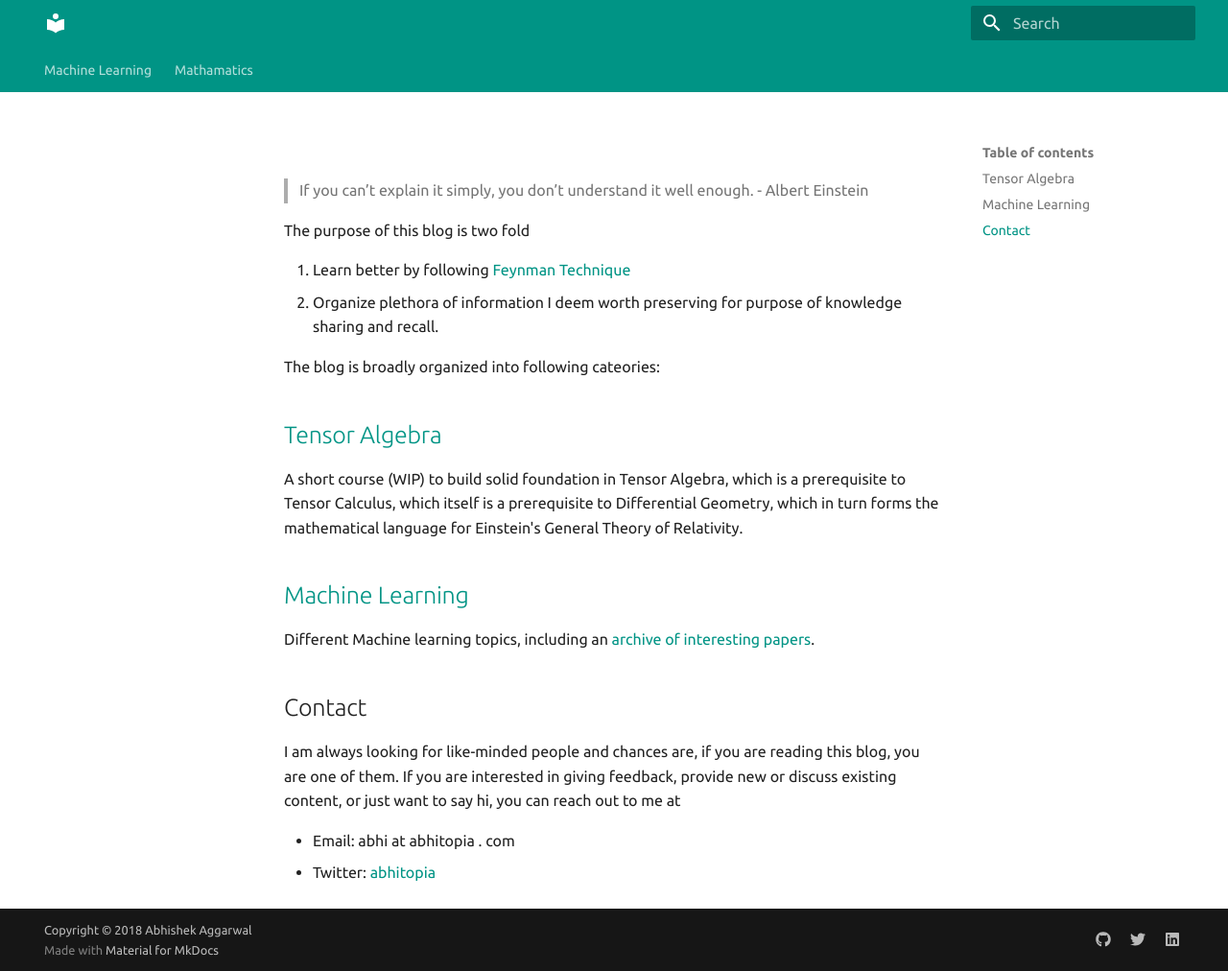
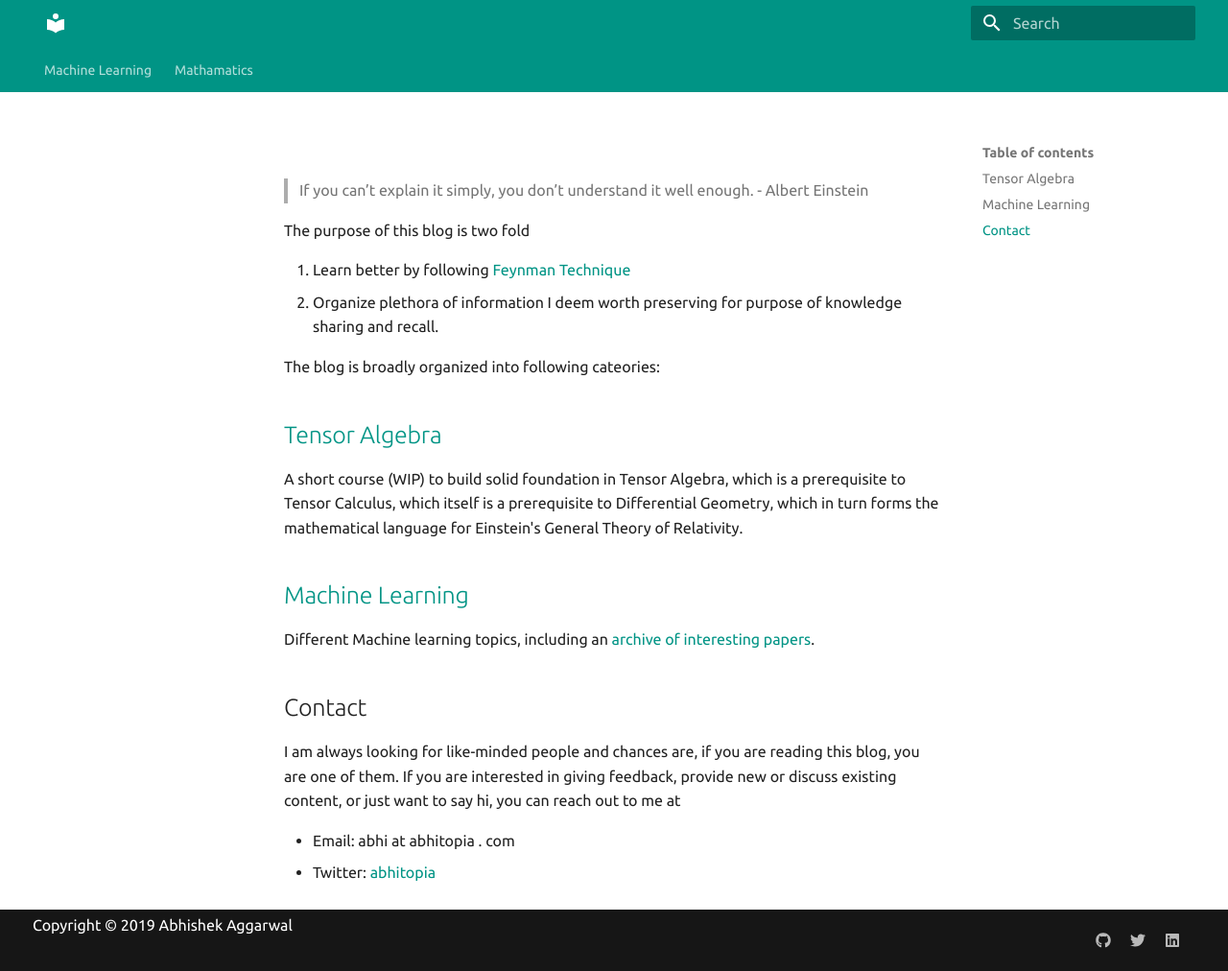
Before and after one commit to abhitopia/abhitopia.github.com, an MkDocs documentation site: the page built from docs/index.md, in a window 1280 px wide and 1012 px high. Shown: the whole window at 96% size. Built offline with MkDocs 1.6.1 and Material for MkDocs 9.7.7, drawn with Linux system fonts in a browser that asks for light colours.

Commit message:
removing the mkdocs footer signature

```diff
--- a/mkdocs.yml
+++ b/mkdocs.yml
@@ -19,7 +19,7 @@ nav:
 #repo_url: 'https://github.com/squidfunk/mkdocs-material'
 
 # Copyright
-copyright: 'Copyright &copy; 2018 Abhishek Aggarwal'
+copyright: 'Copyright &copy; 2019 Abhishek Aggarwal'
 
 # Configuration
 theme:
--- /dev/null
+++ b/theme/partials/footer.html
@@ -0,0 +1,102 @@
+<!--
+  Copyright (c) 2016-2019 Martin Donath <martin.donath@squidfunk.com>
+
+  Permission is hereby granted, free of charge, to any person obtaining a copy
+  of this software and associated documentation files (the "Software"), to
+  deal in the Software without restriction, including without limitation the
+  rights to use, copy, modify, merge, publish, distribute, sublicense, and/or
+  sell copies of the Software, and to permit persons to whom the Software is
+  furnished to do so, subject to the following conditions:
+
+  The above copyright notice and this permission notice shall be included in
+  all copies or substantial portions of the Software.
+
+  THE SOFTWARE IS PROVIDED "AS IS", WITHOUT WARRANTY OF ANY KIND, EXPRESS OR
+  IMPLIED, INCLUDING BUT NOT LIMITED TO THE WARRANTIES OF MERCHANTABILITY,
+  FITNESS FOR A PARTICULAR PURPOSE AND NON-INFRINGEMENT. IN NO EVENT SHALL THE
+  AUTHORS OR COPYRIGHT HOLDERS BE LIABLE FOR ANY CLAIM, DAMAGES OR OTHER
+  LIABILITY, WHETHER IN AN ACTION OF CONTRACT, TORT OR OTHERWISE, ARISING
+  FROM, OUT OF OR IN CONNECTION WITH THE SOFTWARE OR THE USE OR OTHER DEALINGS
+  IN THE SOFTWARE.
+-->
+
+{% import "partials/language.html" as lang with context %}
+
+<!-- Application footer -->
+<footer class="md-footer">
+
+  <!-- Link to previous and/or next page -->
+  {% if page.previous_page or page.next_page %}
+    <div class="md-footer-nav">
+      <nav class="md-footer-nav__inner md-grid">
+
+        <!-- Link to previous page -->
+        {% if page.previous_page %}
+          <a href="{{ page.previous_page.url | url }}"
+              title="{{ page.previous_page.title }}"
+              class="md-flex md-footer-nav__link md-footer-nav__link--prev"
+              rel="prev">
+            <div class="md-flex__cell md-flex__cell--shrink">
+              <i class="md-icon md-icon--arrow-back
+                    md-footer-nav__button"></i>
+            </div>
+            <div class="md-flex__cell md-flex__cell--stretch
+                  md-footer-nav__title">
+              <span class="md-flex__ellipsis">
+                <span class="md-footer-nav__direction">
+                  {{ lang.t("footer.previous") }}
+                </span>
+                {{ page.previous_page.title }}
+              </span>
+            </div>
+          </a>
+        {% endif %}
+
+        <!-- Link to next page -->
+        {% if page.next_page %}
+          <a href="{{ page.next_page.url | url }}"
+              title="{{ page.next_page.title }}"
+              class="md-flex md-footer-nav__link md-footer-nav__link--next"
+              rel="next">
+            <div class="md-flex__cell md-flex__cell--stretch
+                  md-footer-nav__title">
+              <span class="md-flex__ellipsis">
+                <span class="md-footer-nav__direction">
+                  {{ lang.t("footer.next") }}
+                </span>
+                {{ page.next_page.title }}
+              </span>
+            </div>
+            <div class="md-flex__cell md-flex__cell--shrink">
+              <i class="md-icon md-icon--arrow-forward
+                    md-footer-nav__button"></i>
+            </div>
+          </a>
+        {% endif %}
+      </nav>
+    </div>
+  {% endif %}
+
+  <!-- Further information -->
+  <div class="md-footer-meta md-typeset">
+    <div class="md-footer-meta__inner md-grid">
+
+      <!-- Copyright and theme information -->
+      <div class="md-footer-copyright">
+        {% if config.copyright %}
+          <div class="md-footer-copyright__highlight">
+            {{ config.copyright }}
+          </div>
+        {% endif %}
+        <!--powered by-->
+        <!--<a href="https://www.mkdocs.org">MkDocs</a>-->
+        <!--and-->
+        <!--<a href="https://squidfunk.github.io/mkdocs-material/">-->
+          <!--Material for MkDocs</a>-->
+      </div>
+
+      <!-- Social links -->
+      {% include "partials/social.html" %}
+    </div>
+  </div>
+</footer>
```
